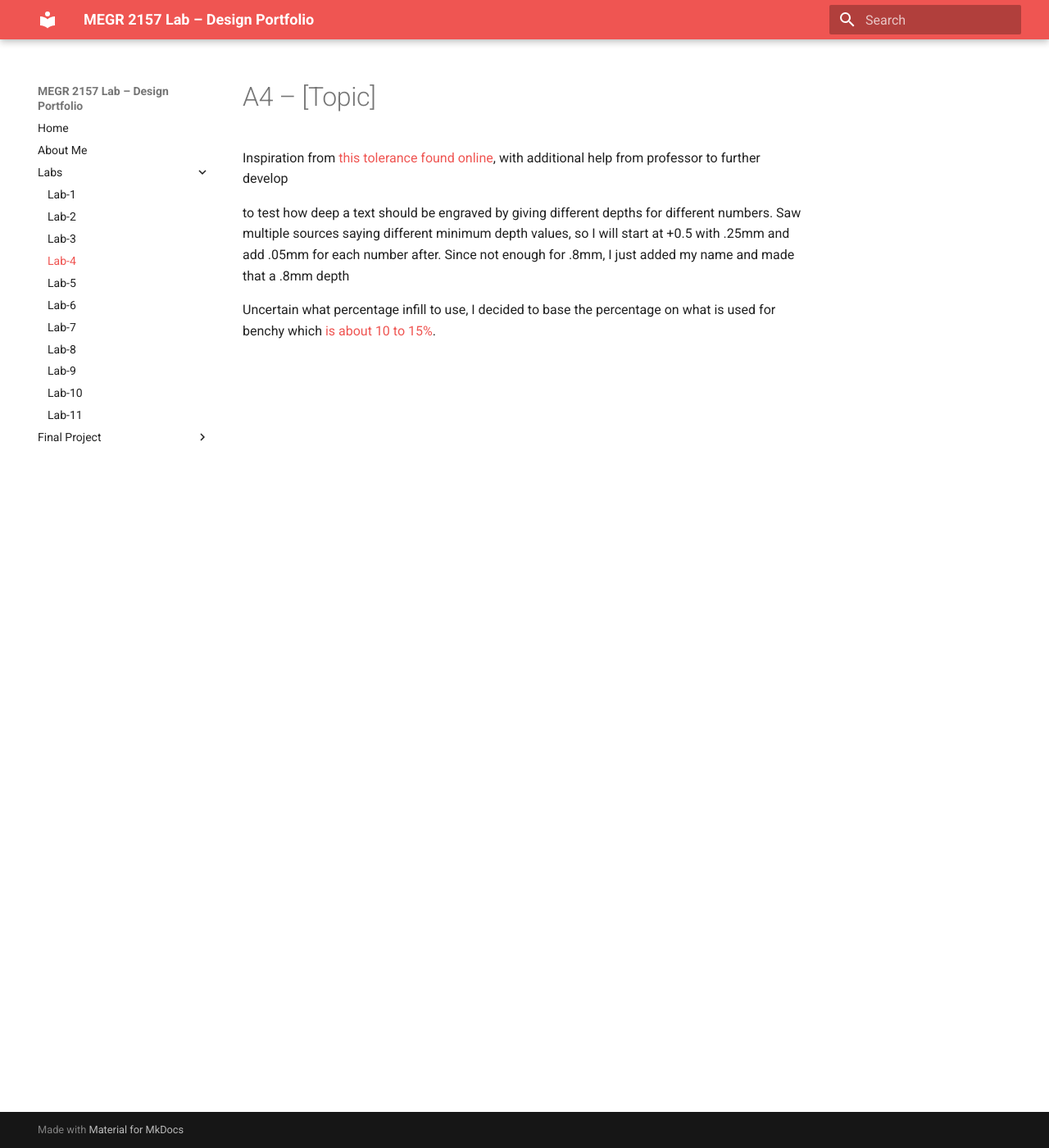
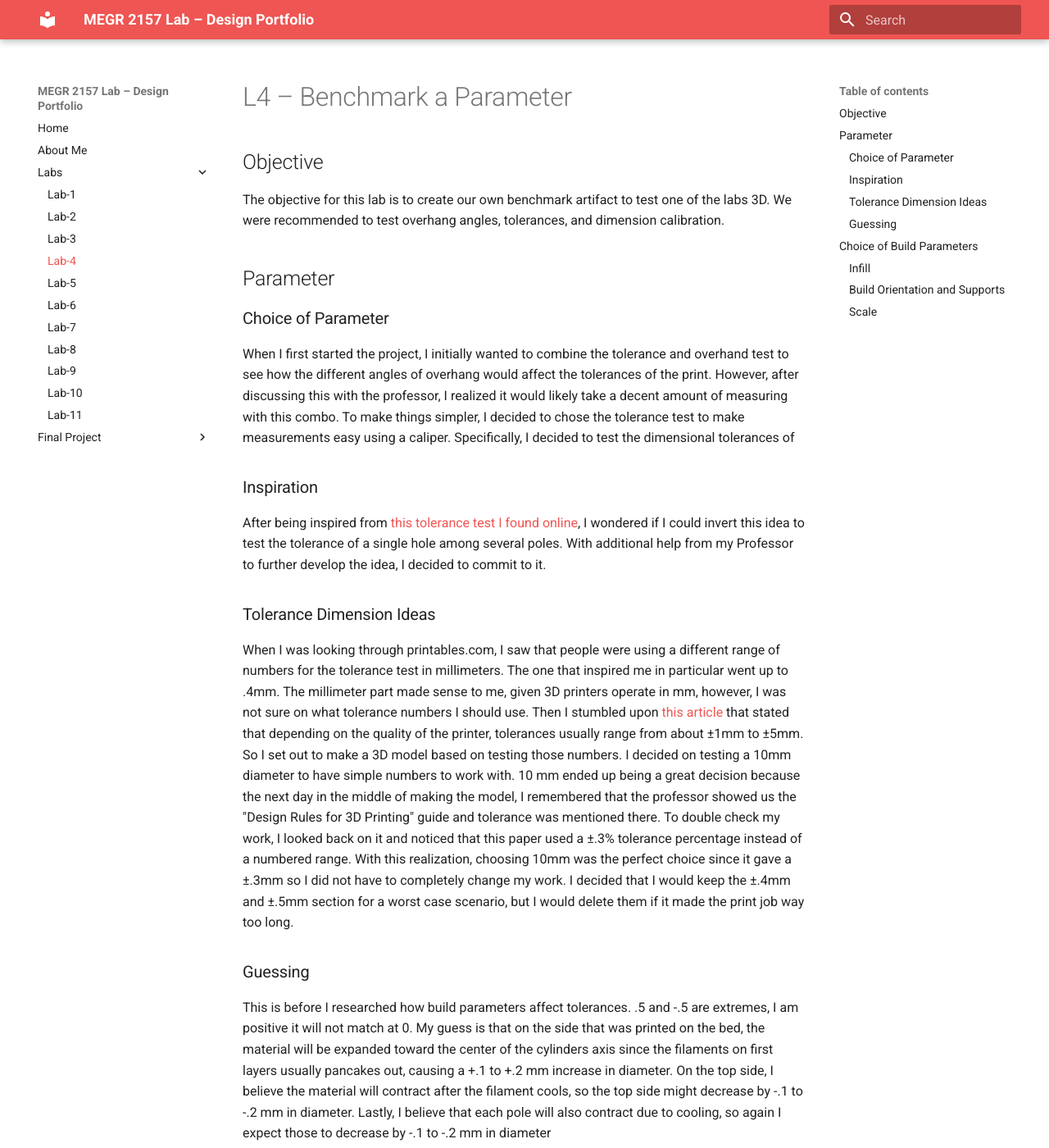
Before and after one commit to josef-chelala/megr2157-lab-portfolio, an MkDocs documentation site: the page built from docs/Labs/L04/index.md, in a window 1280 px wide and 1400 px high. Shown: the whole window at 82% size. Built offline with MkDocs 1.6.1 and Material for MkDocs 9.7.7, drawn with Linux system fonts in a browser that asks for light colours; some of the changed text lies outside the part shown.

Commit message:
Update index.md

```diff
--- a/docs/Labs/L04/index.md
+++ b/docs/Labs/L04/index.md
@@ -1,8 +1,32 @@
-# A4 – [Topic]
+# L4 – Benchmark a Parameter
+## Objective
+The objective for this lab is to create our own benchmark artifact to test one of the labs 3D. We were recommended to test overhang angles, tolerances, and dimension calibration.
 
-Inspiration from [this tolerance found online](https://www.printables.com/model/1593984-tolerancefriction-fit-test), with additional help from professor to further develop
+## Parameter
+### Choice of Parameter
+When I first started the project, I initially wanted to combine the tolerance and overhand test to see how the different angles of overhang would affect the tolerances of the print. However, after discussing this with the professor, I realized it would likely take a decent amount of measuring with this combo. To make things simpler, I decided to chose the tolerance test to make measurements easy using a caliper. Specifically, I decided to test the dimensional tolerances of
 
+### Inspiration
+After being inspired from [this tolerance test I found online](https://www.printables.com/model/1114097-cylinder-tolerance-passthrough), I wondered if I could invert this idea to test the tolerance of a single hole among several poles. With additional help from my Professor to further develop the idea, I decided to commit to it.
 
-to test how deep a text should be engraved by giving different depths for different numbers. Saw multiple sources saying different minimum depth values, so I will start at +0.5 with .25mm and add .05mm for each number after. Since not enough for .8mm, I just added my name and made that a .8mm depth
+### Tolerance Dimension Ideas
+When I was looking through printables.com, I saw that people were using a different range of numbers for the tolerance test in millimeters. The one that inspired me in particular went up to .4mm. The millimeter part made sense to me, given 3D printers operate in mm, however, I was not sure on what tolerance numbers I should use. Then I stumbled upon [this article](https://3dput.com/complete-guide-to-3d-printing-tolerances-and-fit-getting-perfect-clearance-for-moving-parts/#complete-guide-to-3d-printing-tolerances-and-fit-getting-per) that stated that depending on the quality of the printer, tolerances usually range from about ±1mm to ±5mm. So I set out to make a 3D model based on testing those numbers. I decided on testing a 10mm diameter to have simple numbers to work with. 10 mm ended up being a great decision because the next day in the middle of making the model, I remembered that the professor showed us the "Design Rules for 3D Printing" guide and tolerance was mentioned there. To double check my work, I looked back on it and noticed that this paper used a ±.3% tolerance percentage instead of a numbered range. With this realization, choosing 10mm was the perfect choice since it gave a ±.3mm so I did not have to completely change my work. I decided that I would keep the ±.4mm and ±.5mm section for a worst case scenario, but I would delete them if it made the print job way too long.
 
-Uncertain what percentage infill to use, I decided to base the percentage on what is used for benchy which [is about 10 to 15%](https://www.3dmakerengineering.com/blogs/3d-printing/the-power-of-the-3d-benchy).
+### Guessing
+This is before I researched how build parameters affect tolerances. .5 and -.5 are extremes, I am positive it will not match at 0. My guess is that on the side that was printed on the bed, the material will be expanded toward the center of the cylinders axis since the filaments on first layers usually pancakes out, causing a +.1 to +.2 mm increase in diameter. On the top side, I believe the material will contract after the filament cools, so the top side might decrease by -.1 to -.2 mm in diameter. Lastly, I believe that each pole will also contract due to cooling, so again I expect those to decrease by -.1 to -.2 mm in diameter
+
+## Choice of Build Parameters
+Tolerance is not just based how accurate the printers motors or mechanism are able to move the hothead, it is also dependent on the other factors such as build parameters.
+
+### Infill
+While researching how infill patterns affect tolerances, I noticed that patterns affected different kinds of shapes differently. However, I found this study that stated that the[ Gyroid patterns have the least tolerance percentage for cylindrical shapes](https://journals.sagepub.com/doi/abs/10.1177/09544089241312637). Therefore I decided to use Gyroid pattern.
+
+Infill parameters seem to be hard to pin down on how exactly it affects tolerance. After skimming through some studies on the subject, it seems that there is a variation in results of various infill percentages. One study might say an increase in infill increases tolerance, while another might say the opposite. [Then I stumbled upon this study](https://www.researchgate.net/publication/403402693_Influence_of_Infill_Density_on_Dimensional_and_Geometrical_Deviations_of_PLA_Parts_Fabricated_by_FDM) that states that while it seems infill percentage affects tolerances, it is situationally affected, specifically stating that "that infill density has selective and direction-dependent effects on geometric accuracy, without indicating a general trend applicable to all types of deviations." Uncertain what percentage infill to use, I decided to base the percentage on what is used for benchy which [is about 10 to 15%](https://www.3dmakerengineering.com/blogs/3d-printing/the-power-of-the-3d-benchy). I decided on 15% to give the structure a little more strength.
+
+### Build Orientation and Supports
+The affect that build orientation and supports have on tolerances is significantly clearer then infill. Since 3D printers work in layers that give little steps when there are more rapid angle increases, so the way you orientate cylindrical models has a massive impact on its dimensional tolerance (although in a different fashsion) of its circular surfaces. For example, if one were to try to print a tiny rod by making its rounded sides touch the bed plate, then the curved surfaces will have tiny steps for each angle change and will require supports to make sure the print doesn't fail. Plus, since the supports need to be in contact with the object itself, this further warps the surface of the cylinder This clearly changes the dimensional geometry of the object. For that reason I need to make sure that the cylinders I am using for testing are vertical.
+
+### Scale
+Scale also affect tolerances. On the extreme of small dimensions,
+
+How was it able to only be .1mm or possibly right above a 0mm difference? Is this a near perfect printer? No, this is not the case. It must be taken into account that the poles themselves have a tolerance as well. Upon measuring the poles and the inside of the hole, I found that both near equally had a change in diameter by -.2mm. This seems to be the problem with this sort of test. Clearly I did not take this into account when I originally designed this
```
